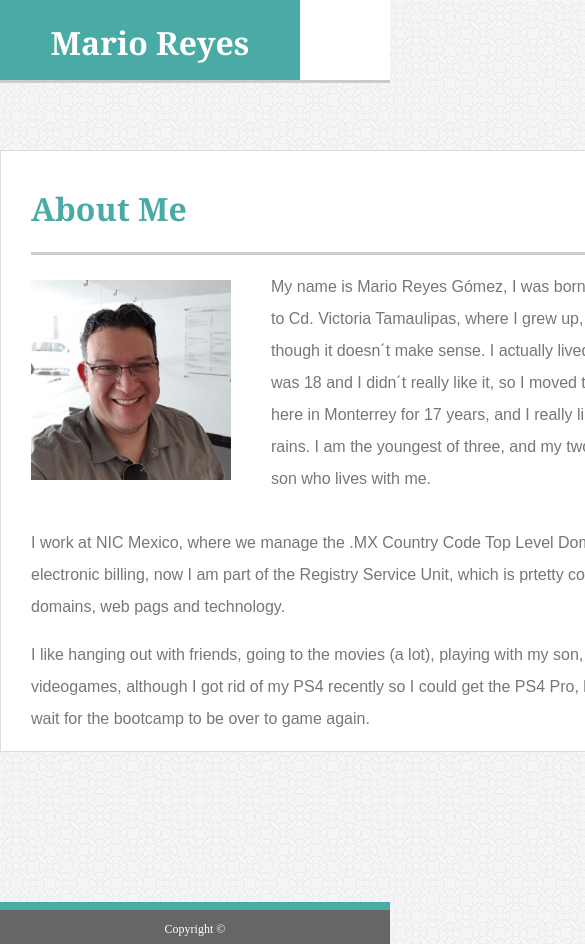
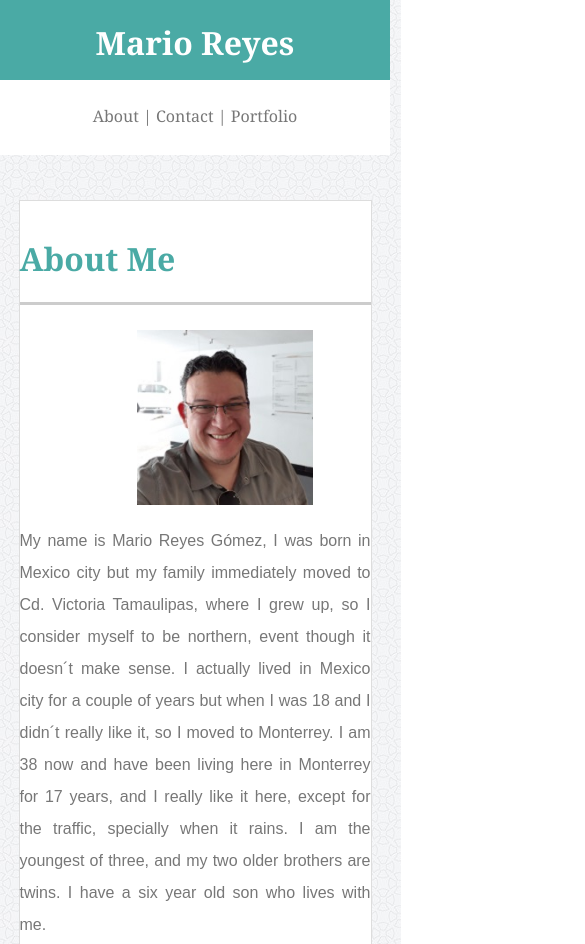
Before and after one commit to marioreg/Responsive-Portfolio, a plain HTML site: page index.html in a window 390 px wide. Shown: the top 944 px of the page, 585 px wide, since content can reach past the window. Drawn offline with Linux system fonts and the light colour scheme.

Commit message:
index 640 px done

```diff
--- a/assets/css/style.css
+++ b/assets/css/style.css
@@ -13,7 +13,7 @@ top:0;
 left:0;
 width:100%;
 position:fixed;
-z-index: 2000;
+
 }
 
 .top-main{
@@ -188,3 +188,216 @@ a:link {
     #row3 {
     clear: left;
     }
+
+
+      @media screen and (max-width: 640px){
+
+       body{
+
+        width:100%;
+        margin:0 auto;
+        height: 100%;
+
+       }
+
+       .header{
+           width:100%;
+           float:left;
+           clear: both;
+           margin-bottom:50px;
+
+       }
+       .top-main{
+           width: 100%;
+           float:left;
+           clear: right;
+
+
+
+       }
+
+       .logo{
+           width:100%;
+           float:left;
+           clear: right;
+
+       }
+
+       .menu{
+        width:100%;
+        float:left;
+        clear: right;
+        text-align: center;
+        background-color: #FFFFFF;
+
+       }
+
+       .main-section{
+        width:90%;
+        height:auto;
+        margin:30px auto;
+        margin-top:50px;
+        margin-top:200px;
+
+
+       }
+
+       .title-page{
+           width:100%;
+
+           text-align: left;
+
+       }
+
+       .pic{
+           width:100%;
+           margin-bottom: 20px;
+
+
+       }
+
+       .profile-img{
+        display: block;
+        margin-left: auto;
+        margin-right: auto;
+        width: 50%;
+        height: auto;
+       }
+
+        #text{
+
+            width:100%;
+            margin: 0 auto;
+            float:none;
+            clear:both;
+            text-align:justify;
+
+
+        }
+
+        #text2{
+
+            width:100%;
+            margin:0 auto;
+            float:none;
+            clear:both;
+            text-align:justify;
+
+
+        }
+
+        .footer {
+            width:100;
+            float:left;
+
+
+        }
+
+
+      }
+
+
+      /*
+      @media screen and (max-width: 768px) {
+
+        body{
+
+         width:100%;
+         margin:0 auto;
+         height: 100%;
+
+        }
+
+        .header{
+            width:100%;
+            float:left;
+            clear: both;
+            margin-bottom:50px;
+
+        }
+        .top-main{
+            width: 100%;
+            float:left;
+            clear: right;
+
+
+        }
+
+        .logo{
+            width:100%;
+            float:left;
+            clear: right;
+
+        }
+
+        .menu{
+         width:100%;
+         float:left;
+         clear: right;
+         text-align: center;
+         background-color: #FFFFFF;
+
+        }
+
+        .main-section{
+         width:90%;
+         height:auto;
+         margin:30px auto;
+         margin-top:50px;
+
+
+        }
+
+        .title-page{
+            width:100%;
+
+            text-align: left;
+
+        }
+
+        .pic{
+            width:100%;
+
+
+        }
+
+        .profile-img{
+         display: block;
+         margin-left: auto;
+         margin-right: auto;
+         width: 50%;
+         height: auto;
+        }
+
+         #text{
+
+             width:100%;
+             margin: 0 auto;
+             float:none;
+             clear:both;
+             text-align:justify;
+
+
+         }
+
+         #text2{
+
+             width:100%;
+             margin:0 auto;
+             float:none;
+             clear:both;
+             text-align:justify;
+
+
+         }
+
+         .footer {
+             width:100;
+             float:left;
+
+
+         }
+
+
+       }
+       */
--- a/index.html
+++ b/index.html
@@ -1,7 +1,7 @@
 <!DOCTYPE html>
 <html lang="en">
 <head>
-    <meta charset="UTF-8">
+    <meta name="viewport" content="width=device-width, initial-scale=1.0">
     <title>Portfolio</title>
 
     <link rel="stylesheet" type="text/css" href="assets/css/style.css">
@@ -45,7 +45,7 @@
         </div>
 
         <div class="pic">
-            <img src="assets/images/profile-pic.jpeg" alt="profilepic">
+            <img class="profile-img" src="assets/images/profile-pic.jpeg" alt="profilepic">
 
 
         </div>
```
